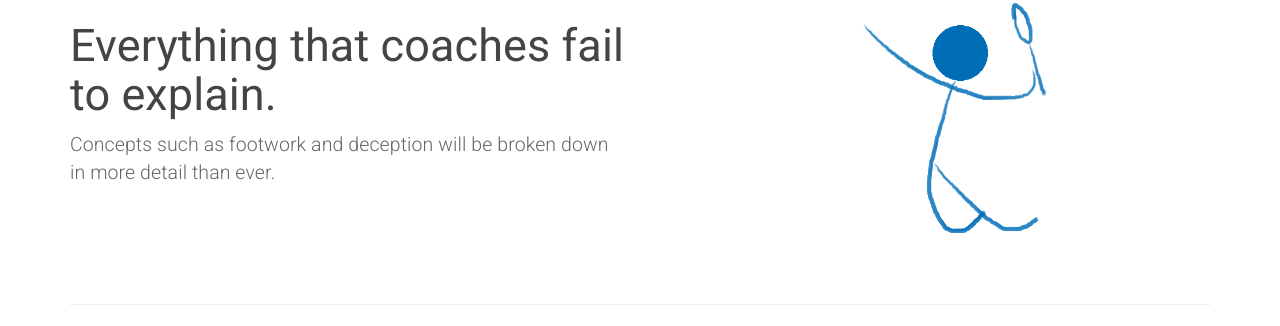
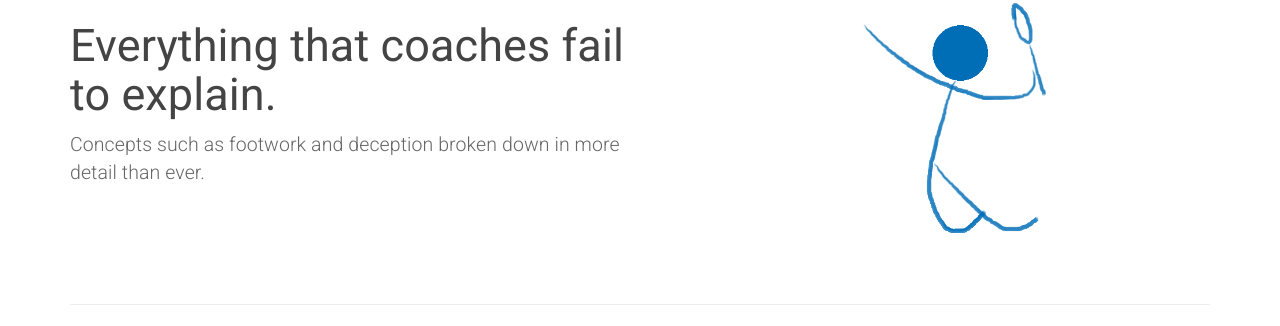
Before and after one commit to Amisuta/badminton, a Jekyll site: the page built from index.html, in a window 1280 px wide and 1083 px high. Shown: the part 387-713 px from the top of the window. Built offline with Jekyll 4.4.1, drawn with Linux system fonts in a browser that asks for light colours.

Commit message:
Update index.html

```diff
--- a/index.html
+++ b/index.html
@@ -14,7 +14,7 @@ layout: default
     <div class="row">
         <div class="col-md-6">
             <h2 class="header-light regular-pad">Everything that coaches fail to explain.</h2>
-              <p class="lead">Concepts such as footwork and deception will be broken down in more detail than ever.</p>
+              <p class="lead">Concepts such as footwork and deception broken down in more detail than ever.</p>
         </div>
         <div class="col-md-6 text-center">
             <img src="{{ "/assets/img/stick-figure.png" | relative_url }}" alt="Jekyll logo" class="img-responsive">
```
